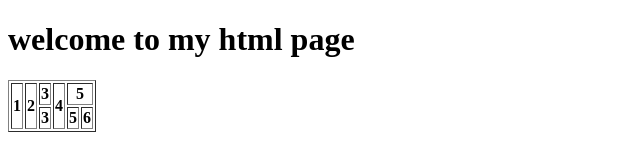
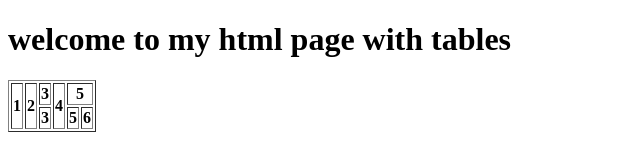
Before and after one commit to Anilkumar0143/html_practice, a plain HTML site: page table.html in a window 1280 px wide. Shown: the whole page, without its empty margins (0-640 px from the left). Drawn offline with Linux system fonts and the light colour scheme.

Commit message:
modified text

```diff
--- a/table.html
+++ b/table.html
@@ -6,7 +6,7 @@
 </head>
 
 <body>
-    <h1> welcome to my html page </h1>
+    <h1> welcome to my html page with tables </h1>
 
     <!-- <table border="1">
         <thead>
```
